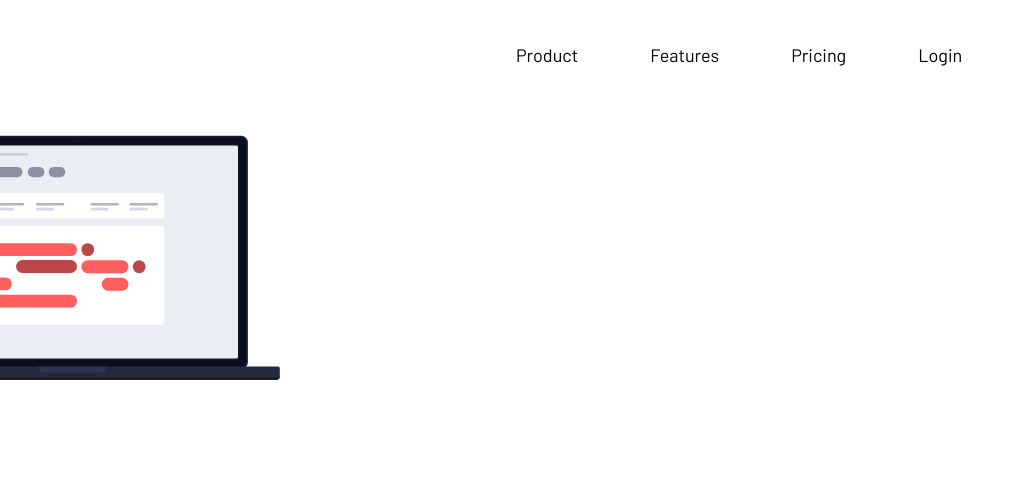
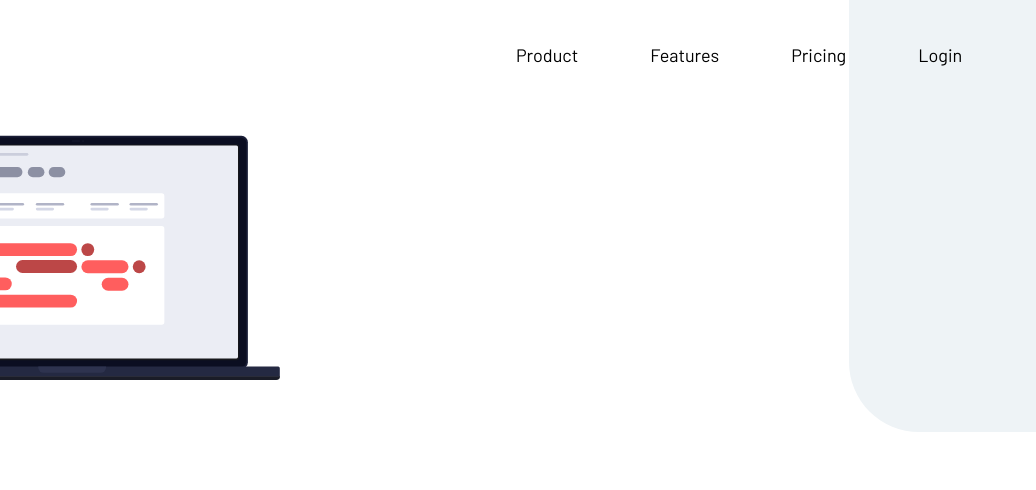
Before and after one commit to hillk8/Project-Tracking-Website, a plain HTML site: page index.html in a window 1280 px wide. Shown: the top 490 px of the page, 244-1280 px from the left. Drawn offline with nearby package versions, Linux system fonts and the light colour scheme.

Commit message:
Inserted blue BG

```diff
--- a/index.html
+++ b/index.html
@@ -14,7 +14,7 @@
 <body>
 
   <!--Resize Hero to fit aside by side. Add ole styling in content.scss. Then Start Mobile-->
-  <!-- <div class="blueBg"></div> -->
+  <div class="blueBg"></div>
   <div class="nav">
       <ul>
         <li>
--- a/styles/_content.scss
+++ b/styles/_content.scss
@@ -37,14 +37,15 @@
 // }
 
 .blueBg {
-      background-color: $blueBg;
-      height: 428px;
-      width: 706px;
-      z-index: -1;
-      position: absolute;
-      left: 51%;
-      border-radius: 0 0 0 60px;
-  }
+  position: absolute;
+  top: 0;
+  right: 0;
+  background-color: hsl(207, 33%, 95%);
+  width: 11.7rem;
+  height: 27rem;
+  border-radius: 0 0 0 70px;
+  z-index: -1;
+}
 
 .nav {
     width: 100vw;
```
Also changed, not shown: styles/style.css, 1 other file.
